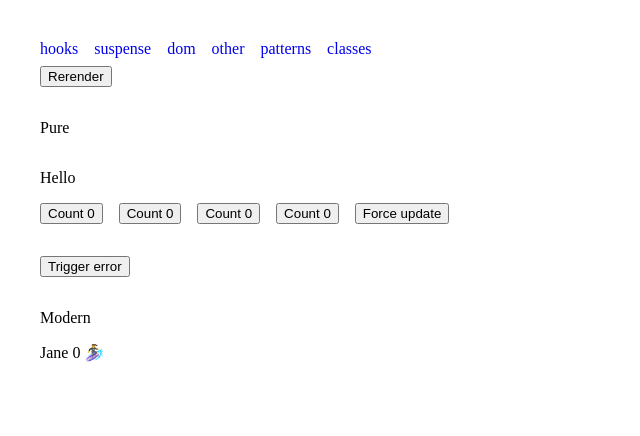
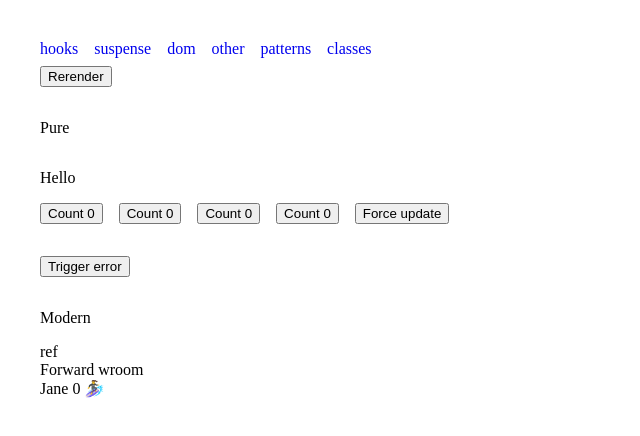
Before and after one commit to vosmol/lab_react, a React (Vite) app in the folder packages/general/: page /classes in a window 1280 px wide. Shown: the top 436 px of the page, without its empty margins (0-640 px from the left). Built offline with nearby package versions, Linux system fonts and the light colour scheme.

Commit message:
feat: Added refs to class components in classes section

```diff
--- a/packages/general/src/sections/classes.tsx
+++ b/packages/general/src/sections/classes.tsx
@@ -1,6 +1,13 @@
-import { Component, CSSProperties, ErrorInfo, PureComponent } from 'react';
+import {
+  Component,
+  createRef,
+  CSSProperties,
+  ErrorInfo,
+  forwardRef,
+  PureComponent,
+  RefObject
+} from 'react';
 
-// TODO: Add working with refs (element, forward) experiment
 // TODO: Add working with context experiment
 // TODO: Add pass component as prop experiment
 
@@ -9,10 +16,11 @@ export class Section_Classes extends Component<never, { color: string }> {
     color: 'green'
   };
 
-  handle = () =>
+  handle = () => {
     this.setState((state) => ({
       color: state.color === 'green' ? 'red' : 'green'
     }));
+  };
 
   render() {
     return (
@@ -49,6 +57,17 @@ class ModernComponent extends Component<t_modernProps, t_moderState> {
     data: undefined
   };
 
+  wrapperRef: RefObject<HTMLDivElement>;
+  compRef: RefObject<ReferencedComponent>;
+  forwardedRef: RefObject<HTMLDivElement>;
+
+  constructor(props: t_modernProps) {
+    super(props);
+    this.wrapperRef = createRef();
+    this.compRef = createRef();
+    this.forwardedRef = createRef();
+  }
+
   timer: number | undefined;
 
   componentDidMount() {
@@ -68,6 +87,9 @@ class ModernComponent extends Component<t_modernProps, t_moderState> {
     prevState: t_moderState,
     snapshot: t_snaphshot
   ) {
+    console.log('wrapper element', this.wrapperRef.current);
+    console.log('component reference', this.compRef.current);
+    console.log('forwarded ref to element', this.forwardedRef.current);
     console.log(prevProps.id, this.props.id);
     if (prevProps.id !== this.props.id) this.fetchData();
     console.log(snapshot);
@@ -80,8 +102,10 @@ class ModernComponent extends Component<t_modernProps, t_moderState> {
   render() {
     const $ = this.state;
     return (
-      <div>
+      <div ref={this.wrapperRef}>
         <p>Modern</p>
+        <ReferencedComponent ref={this.compRef} />
+        <ForwardedRefComponent ref={this.forwardedRef} msg="wroom" />
         {$.data ? (
           <div>
             <span>
@@ -116,6 +140,33 @@ class ModernComponent extends Component<t_modernProps, t_moderState> {
     } catch (e) {}
   }
 }
+
+class ReferencedComponent extends PureComponent {
+  render() {
+    return <div>ref</div>;
+  }
+}
+
+type t_fwdProps = {
+  msg: string;
+};
+
+const ForwardedRefComponent = forwardRef<HTMLDivElement, t_fwdProps>(
+  (props, ref) => {
+    class Component extends PureComponent<t_fwdProps> {
+      constructor() {
+        super(props);
+      }
+
+      render() {
+        const { msg } = this.props;
+        return <div ref={ref}>Forward {msg}</div>;
+      }
+    }
+
+    return <Component {...props} />;
+  }
+);
 
 class MyPureComponent extends PureComponent {
   render() {
```
